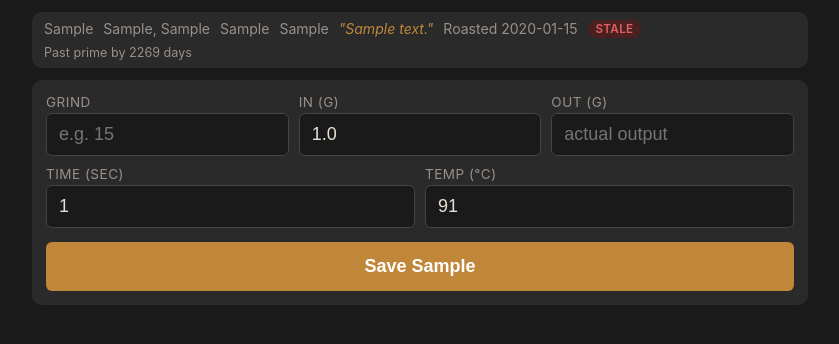
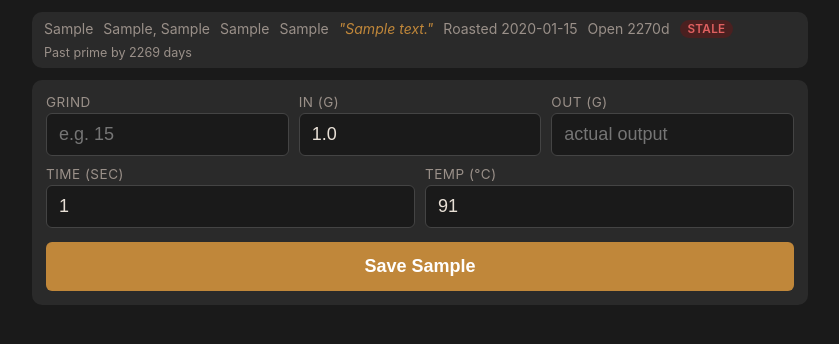
Before and after one commit to Inesteem/OptimizeYourCoffee, a Flask app: page /sample/1 in a window 1280 px wide. Shown: the part 59-403 px from the top of the page, without its empty margins (220-1059 px from the left). Run offline with Flask 3, Linux system fonts and the light colour scheme; tables that the repository leaves empty hold one stand-in row (values such as "Sample post"); data that the repository does not hold is empty.

Commit message:
Add 'Open X days' to all views, 0.01g precision for gram fields
Open days shown on:
- Coffee overview cards ("Open 3 days")
- Sample page detail strip ("Open 3d")
- Evaluation shot summary ("Open 3d")
- Stats page header

Computed from opened_date field, displayed as days count.

Gram precision changed from 0.1 to 0.01 across all forms:
- Sample: grind, in, out fields
- Coffee: default_grams_in, default_grams_out

Co-Authored-By: Claude Opus 4.6 (1M context) <noreply@anthropic.com>

```diff
--- a/coffee-app/app.py
+++ b/coffee-app/app.py
@@ -624,6 +624,14 @@ def index():
             cd["tasting_chips"] = render_tasting_notes(c["tasting_notes"])
             cd["rating"] = coffee_rating(c["id"], conn2)
             cd["grams_used"] = usage.get(c["id"], 0)
+            # Compute days since opened
+            cd["days_open"] = None
+            if c["opened_date"]:
+                try:
+                    opened = datetime.strptime(c["opened_date"], "%Y-%m-%d").date()
+                    cd["days_open"] = (date.today() - opened).days
+                except (ValueError, TypeError):
+                    pass
             if c["bag_weight_g"]:
                 cd["grams_left"] = max(0, c["bag_weight_g"] - cd["grams_used"])
             else:
@@ -760,8 +768,15 @@ def new_sample(coffee_id):
     grind_hint = None
     with get_db() as conn:
         grind_hint = suggest_grind(coffee_id, conn)
+    # Compute days since opened
+    days_open = None
+    if coffee["opened_date"]:
+        try:
+            days_open = (date.today() - datetime.strptime(coffee["opened_date"], "%Y-%m-%d").date()).days
+        except (ValueError, TypeError):
+            pass
     return render_template("step2_sample.html", coffee=coffee, samples=samples,
-                           freshness=freshness, grind_hint=grind_hint)
+                           freshness=freshness, grind_hint=grind_hint, days_open=days_open)
 
 
 @app.route("/sample/<int:coffee_id>/add", methods=["POST"])
@@ -947,10 +962,19 @@ def coffee_stats(coffee_id):
         stats["best_score"] = best["overall"]
         stats["avg_ratio"] = round(sum(s["ratio"] or 0 for s in evaluated) / len(evaluated), 1)
 
+    # Compute days since opened
+    days_open = None
+    if coffee["opened_date"]:
+        try:
+            days_open = (date.today() - datetime.strptime(coffee["opened_date"], "%Y-%m-%d").date()).days
+        except (ValueError, TypeError):
+            pass
+
     return render_template("stats.html", coffee=coffee, freshness=freshness, rating=rating,
                            stats=stats, timeline=json.dumps(timeline),
                            grind_scores=json.dumps(grind_scores),
-                           radar=json.dumps(radar), cross_data=json.dumps(cross_data))
+                           radar=json.dumps(radar), cross_data=json.dumps(cross_data),
+                           days_open=days_open)
 
 
 # --- Step 3: Evaluate a sample ---
--- a/coffee-app/templates/edit_coffee.html
+++ b/coffee-app/templates/edit_coffee.html
@@ -115,11 +115,11 @@
             <div class="row">
                 <div class="field">
                     <label for="default_grams_in">Dose In (g)</label>
-                    <input type="number" id="default_grams_in" name="default_grams_in" step="0.1" min="0" value="{{ coffee.default_grams_in or '' }}" placeholder="e.g. 18">
+                    <input type="number" id="default_grams_in" name="default_grams_in" step="0.01" min="0" value="{{ coffee.default_grams_in or '' }}" placeholder="e.g. 18">
                 </div>
                 <div class="field">
                     <label for="default_grams_out">Yield Out (g)</label>
-                    <input type="number" id="default_grams_out" name="default_grams_out" step="0.1" min="0" value="{{ coffee.default_grams_out or '' }}" placeholder="e.g. 36">
+                    <input type="number" id="default_grams_out" name="default_grams_out" step="0.01" min="0" value="{{ coffee.default_grams_out or '' }}" placeholder="e.g. 36">
                 </div>
             </div>
             <div class="field">
--- a/coffee-app/templates/stats.html
+++ b/coffee-app/templates/stats.html
@@ -17,6 +17,7 @@
         <div class="coffee-detail">
             {% if coffee.process %}<span>{{ coffee.process }}</span>{% endif %}
             {% if coffee.variety %}<span>{{ coffee.variety }}</span>{% endif %}
+            {% if days_open is not none %}<span>Open {{ days_open }}d</span>{% endif %}
             {% if freshness %}<span class="freshness-badge {{ freshness.css }}">{{ freshness.stage }}</span>{% endif %}
             {% if rating %}<span class="rating-badge {{ rating.css }}">{{ rating.tier }} {{ rating.avg_taste }}/5</span>{% endif %}
         </div>
--- a/coffee-app/templates/step1_coffee.html
+++ b/coffee-app/templates/step1_coffee.html
@@ -146,11 +146,11 @@
                 <div class="row">
                     <div class="field">
                         <label for="default_grams_in">Dose In (g)</label>
-                        <input type="number" id="default_grams_in" name="default_grams_in" step="0.1" min="0" placeholder="e.g. 18">
+                        <input type="number" id="default_grams_in" name="default_grams_in" step="0.01" min="0" placeholder="e.g. 18">
                     </div>
                     <div class="field">
                         <label for="default_grams_out">Yield Out (g)</label>
-                        <input type="number" id="default_grams_out" name="default_grams_out" step="0.1" min="0" placeholder="e.g. 36">
+                        <input type="number" id="default_grams_out" name="default_grams_out" step="0.01" min="0" placeholder="e.g. 36">
                     </div>
                 </div>
                 <div class="field">
@@ -199,6 +199,7 @@
                         {% if c.origin_country %}<span>{{ c.origin_country }}</span>{% endif %}
                         {% if c.process %}<span>{{ c.process }}</span>{% endif %}
                         {% if c.roast_date %}<span>Roasted {{ c.roast_date }}</span>{% endif %}
+                        {% if c.days_open is not none %}<span>Open {{ c.days_open }} day{{ 's' if c.days_open != 1 }}</span>{% endif %}
                         {% if c.bag_price %}<span>{{ "%.2f"|format(c.bag_price) }} &euro;</span>{% endif %}
                     </div>
                     {% if c.freshness %}
--- a/coffee-app/templates/step2_sample.html
+++ b/coffee-app/templates/step2_sample.html
@@ -30,6 +30,7 @@
             {% if coffee.process %}<span>{{ coffee.process }}</span>{% endif %}
             {% if coffee.tasting_notes %}<span class="tasting">"{{ coffee.tasting_notes }}"</span>{% endif %}
             {% if coffee.roast_date %}<span>Roasted {{ coffee.roast_date }}</span>{% endif %}
+            {% if days_open is not none %}<span>Open {{ days_open }}d</span>{% endif %}
             {% if freshness %}<span class="freshness-badge {{ freshness.css }}">{{ freshness.stage }}</span> <span class="freshness-detail">{{ freshness.detail }}</span>{% endif %}
         </div>
 
@@ -46,18 +47,18 @@
                 <div class="field">
                     <label for="grind_size">Grind{% if grind_hint %} (suggested: {{ grind_hint.grind }}){% endif %}</label>
                     <input type="number" id="grind_size" name="grind_size" required
-                           step="0.1" min="0" placeholder="{% if grind_hint %}{{ grind_hint.grind }}{% else %}e.g. 15{% endif %}">
+                           step="0.01" min="0" placeholder="{% if grind_hint %}{{ grind_hint.grind }}{% else %}e.g. 15{% endif %}">
                 </div>
                 <div class="field">
                     <label for="grams_in">In (g)</label>
                     <input type="number" id="grams_in" name="grams_in" required
-                           step="0.1" min="0" placeholder="18.0"
+                           step="0.01" min="0" placeholder="18.0"
                            value="{{ coffee.default_grams_in or '' }}">
                 </div>
                 <div class="field">
                     <label for="grams_out">Out (g)</label>
                     <input type="number" id="grams_out" name="grams_out" required
-                           step="0.1" min="0" placeholder="actual output">
+                           step="0.01" min="0" placeholder="actual output">
                     <div id="out-error" class="field-error"></div>
                 </div>
             </div>
--- a/coffee-app/templates/step3_evaluate.html
+++ b/coffee-app/templates/step3_evaluate.html
@@ -23,6 +23,7 @@
             <span>{{ sample.brew_temp_c or 91 }}&deg;C</span>
             <span>Grind {{ sample.grind_size }}</span>
             {% if sample.days_since_roast is not none %}<span>Day {{ sample.days_since_roast }}</span>{% endif %}
+            {% if sample.days_since_opened is not none %}<span>Open {{ sample.days_since_opened }}d</span>{% endif %}
             {% if freshness %}<span class="freshness-badge {{ freshness.css }}">{{ freshness.stage }}</span>{% endif %}
         </div>
 
```
